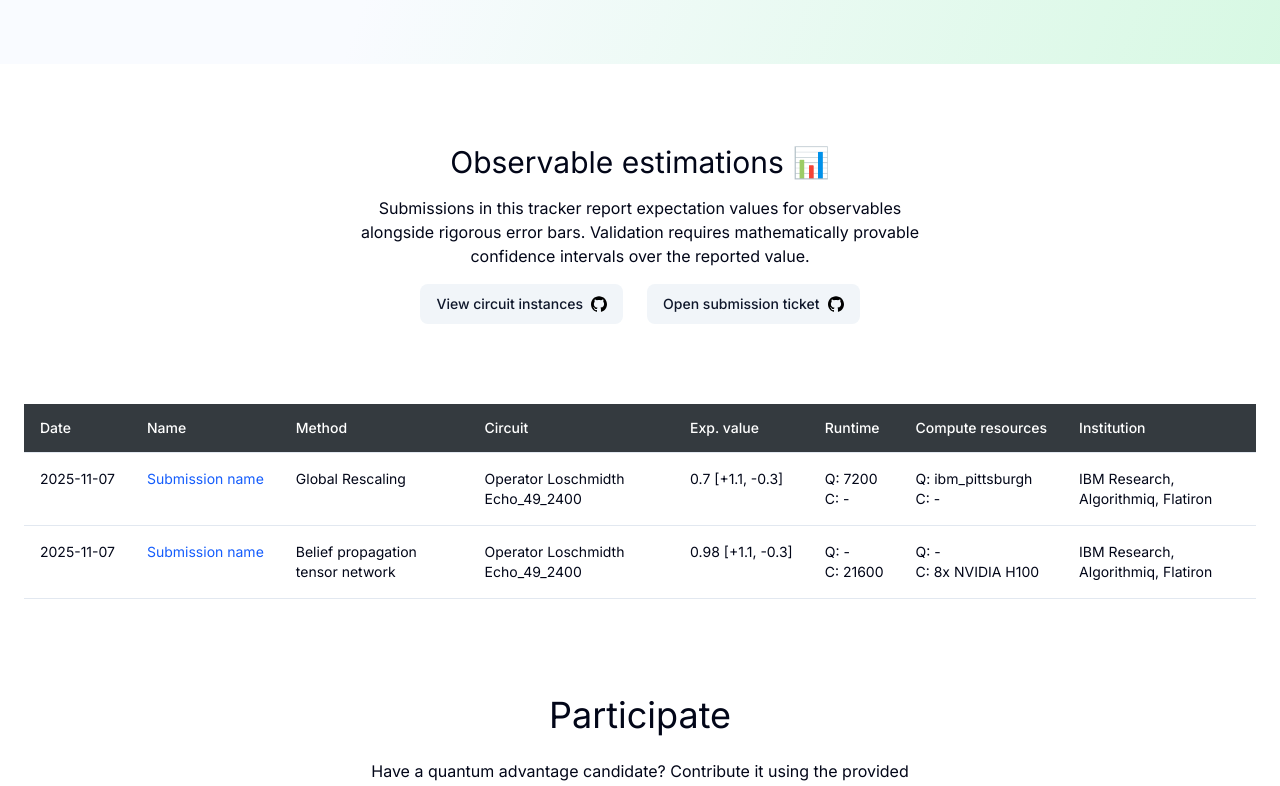
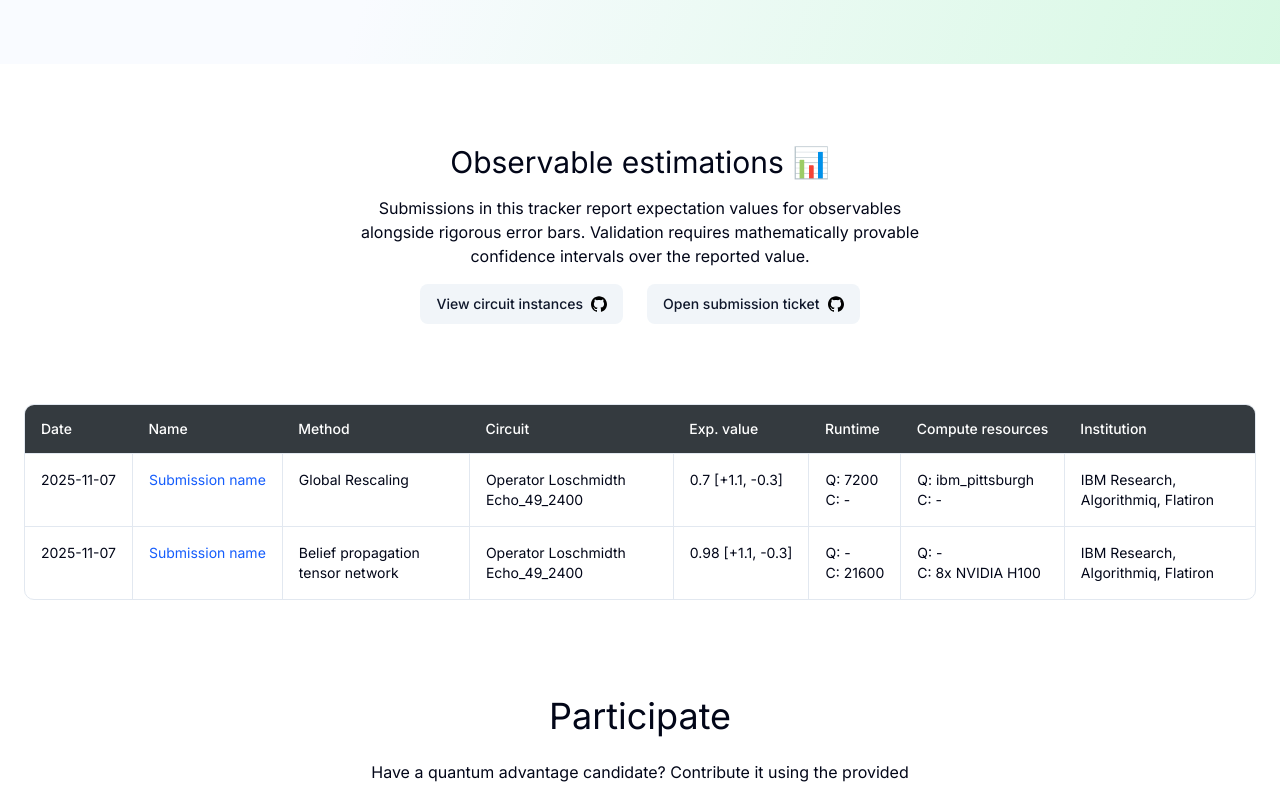
Before and after one commit to quantum-advantage-tracker/quantum-advantage-tracker.github.io, a Next.js app: page /trackers/observable-estimations in a window 1280 px wide. Shown: the part 382-1168 px from the top of the page. Built offline with nearby package versions, Linux system fonts and the light colour scheme.

Commit message:
Update table style

```diff
--- a/src/components/ui/table.tsx
+++ b/src/components/ui/table.tsx
@@ -8,7 +8,7 @@ function Table({ className, ...props }: React.ComponentProps<"table">) {
   return (
     <div
       data-slot="table-container"
-      className="relative w-full overflow-x-auto"
+      className="relative w-full overflow-x-auto border rounded-lg"
     >
       <table
         data-slot="table"
@@ -33,6 +33,7 @@ function TableBody({ className, ...props }: React.ComponentProps<"tbody">) {
   return (
     <tbody
       data-slot="table-body"
+      className={cn("[&_tr:last-child]:border-0", className)}
       {...props}
     />
   )
@@ -82,7 +83,7 @@ function TableCell({ className, ...props }: React.ComponentProps<"td">) {
     <td
       data-slot="table-cell"
       className={cn(
-        "p-4 align-top whitespace-nowrap [&:has([role=checkbox])]:pr-0 [&>[role=checkbox]]:translate-y-[2px]",
+        "p-4 align-top whitespace-nowrap [&:has([role=checkbox])]:pr-0 [&>[role=checkbox]]:translate-y-[2px] border-r last:border-r-0",
         className
       )}
       {...props}
```
